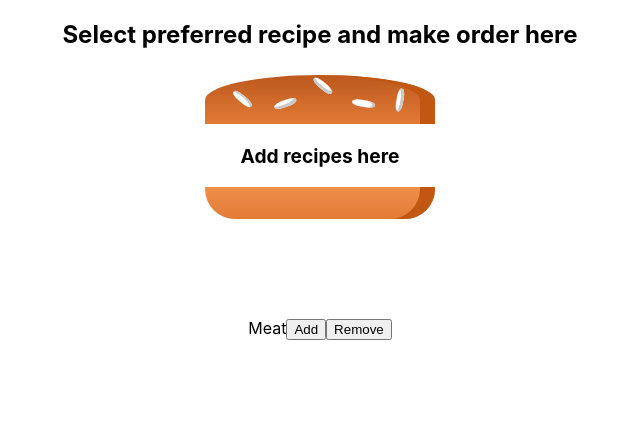
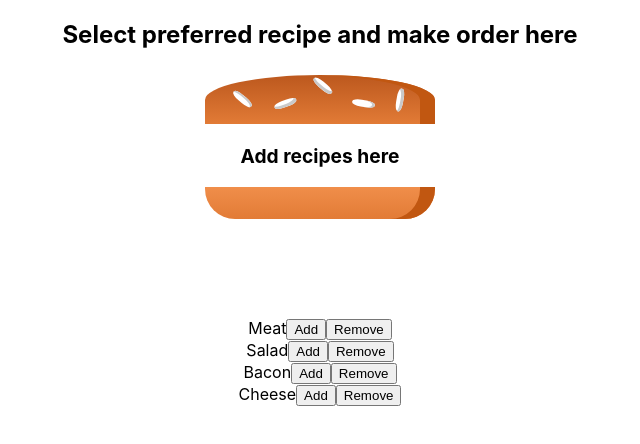
Before and after one commit to dolani/bugger-bar, a React (Create React App) app: page / in a window 1280 px wide. Shown: the top 444 px of the page, without its empty margins (320-960 px from the left). Built offline with nearby package versions, Linux system fonts and the light colour scheme.

Commit message:
refactor control buttons

```diff
--- /dev/null
+++ b/src/Components/RecipeCounter/RecipeButton/RecipeButton.js
@@ -0,0 +1,29 @@
+import React, { useContext } from 'react'
+import { DispatchContext, StateContext } from '../../../Store/Context'
+
+const RecipeButton = (props) => {
+  const dispatch = useContext(DispatchContext)
+  const state = useContext(StateContext)
+
+  const addRecipe = (props) => {
+
+    console.log('proped', props);
+    dispatch(props);
+  }
+
+  const removeRecipe = (props) => {
+    if (state[props.recipe] > 0) {
+      dispatch(props);
+    }
+  }
+
+  return (
+    <div>
+      {props.label}
+      <button onClick={() => addRecipe({ type: props.add, recipe: props.recipe })} > Add </button>
+      <button onClick={() => removeRecipe({ type: props.remove, recipe: props.recipe })} > Remove </button>
+    </div>
+  )
+}
+
+export default RecipeButton;
--- a/src/Components/RecipeCounter/RecipeCounter.js
+++ b/src/Components/RecipeCounter/RecipeCounter.js
@@ -1,43 +1,19 @@
-import React, { useContext } from 'react'
-import { DispatchContext, StateContext } from '../../Store/Context'
+import React from 'react'
+import RecipeButton from './RecipeButton/RecipeButton'
+
+const controls = [
+  { label: 'Meat', type: 'meat' },
+  { label: 'Salad', type: 'salad' },
+  { label: 'Bacon', type: 'bacon' },
+  { label: 'Cheese', type: 'cheese' }
+]
 
 const RecipeCounter = () => {
-  const dispatch = useContext(DispatchContext)
-  const state = useContext(StateContext)
-
-  const addRecipe = (props) => {
-    dispatch(props);
-  }
-
-  const removeRecipe = (props) => {
-    if (state[props.recipe] > 0) {
-      dispatch(props);
-    }
-  }
-
   return (
     <div>
-      <div>
-        Meat
-        <button onClick={() => addRecipe({ type: "increment", recipe: "meat" })} > Add </button>
-        <button onClick={() => removeRecipe({ type: "decrement", recipe: "meat" })} > Remove </button>
-      </div>
-      {/* <p>
-        Cheese
-        <button onClick={() => { }} > Add</button>
-        <button onClick={() => { }} > Remove</button>
-      </p>
-      <p>
-        Bacon
-        <button onClick={() => { }} > Add</button>
-        <button onClick={() => { }} > Remove</button>
-      </p>
-      <p>
-        Salad
-        <button onClick={() => { }} > Add</button>
-        <button onClick={() => { }} > Remove</button>
-      </p> */}
-      {/* <button onClick={() => dispatch({ type: "increment", payload: state })} > plus</button> */}
+      {controls.map(ctr =>
+        <RecipeButton key={ctr.label} label={ctr.label} recipe={ctr.type} add="increment" remove="decrement" />
+      )}
     </div>
   )
 }
--- a/src/Store/Context.js
+++ b/src/Store/Context.js
@@ -10,7 +10,6 @@ const StateContext = React.createContext();
 const DispatchContext = React.createContext();
 
 const recipeReducer = (state, action) => {
-  // console.log(state, 'action.type', action);
   const recipe = action.recipe;
   switch (action.type) {
     case 'increment':
```
